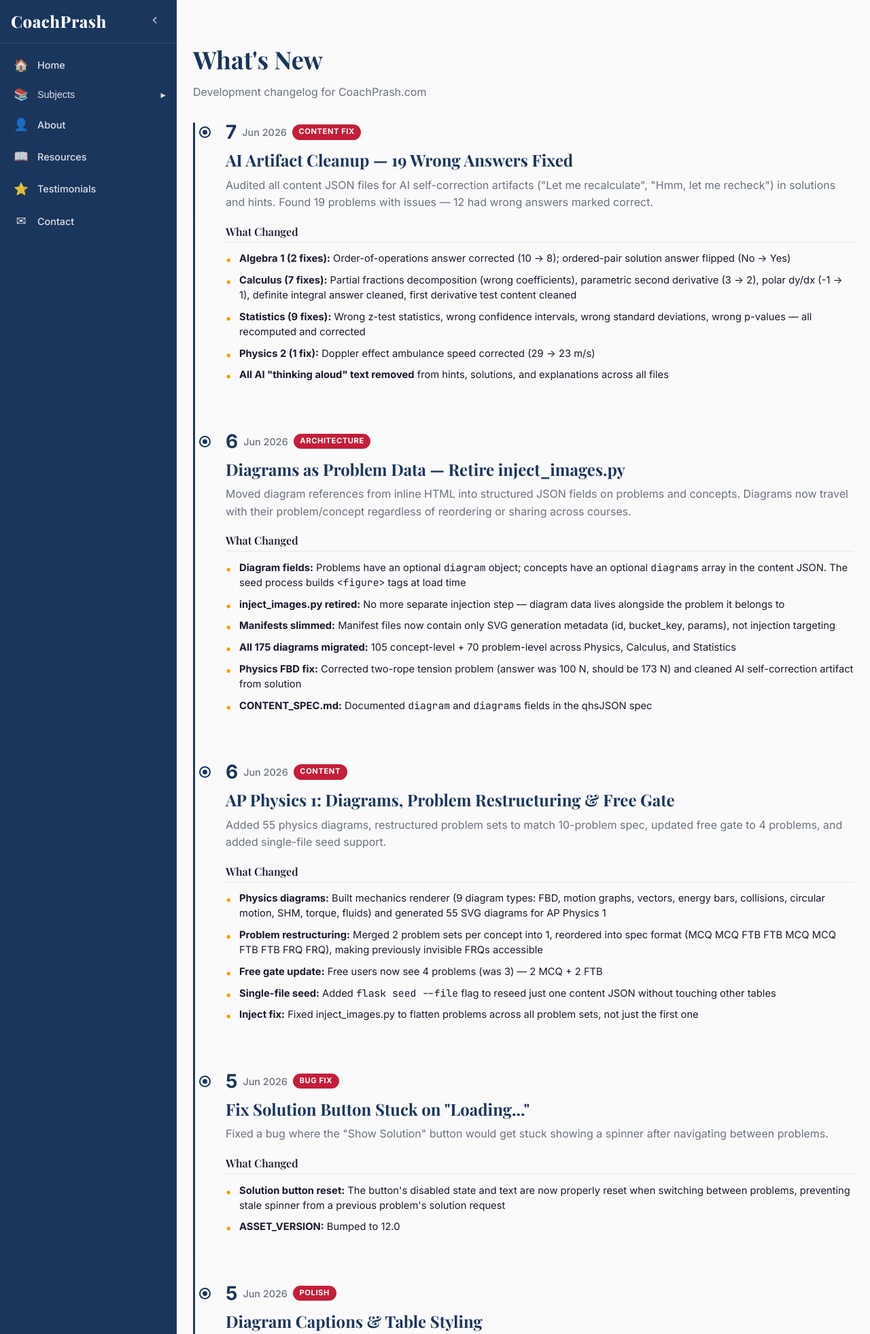
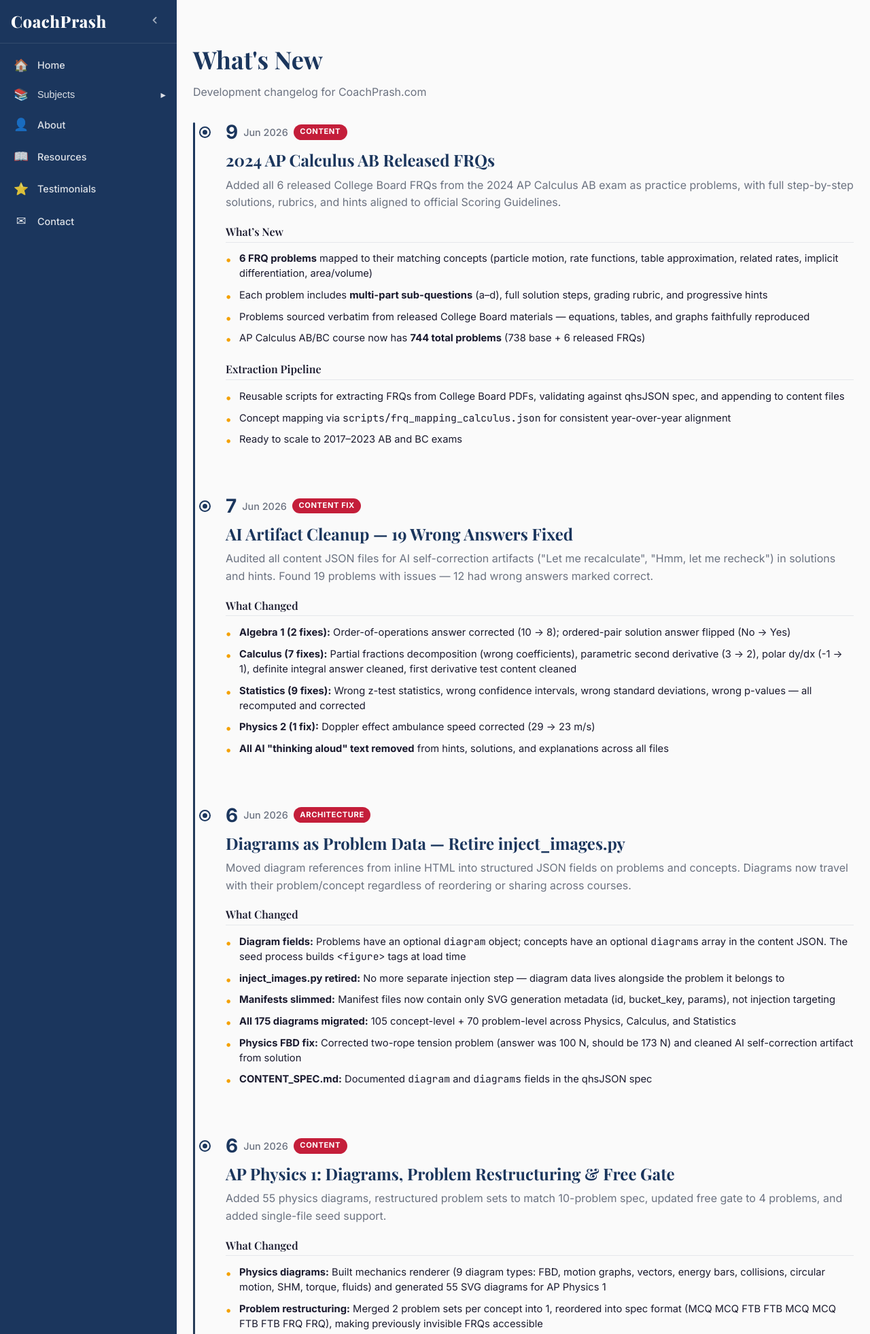
Before and after one commit to CoachPrash/CoachPrash, a Python web app: template app/templates/admin/changelog.html in a window 1280 px wide. Shown: the top 1962 px of the page at 68% size. Run offline with Jinja, Linux system fonts and the light colour scheme; the template is opened without the code that fills it, so the values that code supplies are empty.

Commit message:
Update changelog + Admin Manual v23.0 for 2024 FRQ pilot
Add changelog entry for 6 released College Board FRQs. Update Admin
Manual: bump problem count to 744, rename Written→FRQ in filter docs,
note that filters now preserve answer tracking.

Co-Authored-By: Claude Opus 4.6 <noreply@anthropic.com>

```diff
--- a/app/templates/admin/changelog.html
+++ b/app/templates/admin/changelog.html
@@ -8,6 +8,37 @@
         <p class="changelog-subtitle">Development changelog for CoachPrash.com</p>
 
         <div class="changelog-timeline">
+
+            <div class="changelog-entry">
+                <div class="changelog-date">
+                    <span class="changelog-date-day">9</span>
+                    <span class="changelog-date-month">Jun 2026</span>
+                    <span class="changelog-phase-badge">Content</span>
+                </div>
+                <div class="changelog-body">
+                    <h2>2024 AP Calculus AB Released FRQs</h2>
+                    <p class="changelog-summary">Added all 6 released College Board FRQs from the 2024 AP Calculus AB exam as practice problems, with full step-by-step solutions, rubrics, and hints aligned to official Scoring Guidelines.</p>
+
+                    <div class="changelog-section">
+                        <h3>What&rsquo;s New</h3>
+                        <ul>
+                            <li><strong>6 FRQ problems</strong> mapped to their matching concepts (particle motion, rate functions, table approximation, related rates, implicit differentiation, area/volume)</li>
+                            <li>Each problem includes <strong>multi-part sub-questions</strong> (a&ndash;d), full solution steps, grading rubric, and progressive hints</li>
+                            <li>Problems sourced verbatim from released College Board materials &mdash; equations, tables, and graphs faithfully reproduced</li>
+                            <li>AP Calculus AB/BC course now has <strong>744 total problems</strong> (738 base + 6 released FRQs)</li>
+                        </ul>
+                    </div>
+
+                    <div class="changelog-section">
+                        <h3>Extraction Pipeline</h3>
+                        <ul>
+                            <li>Reusable scripts for extracting FRQs from College Board PDFs, validating against qhsJSON spec, and appending to content files</li>
+                            <li>Concept mapping via <code>scripts/frq_mapping_calculus.json</code> for consistent year-over-year alignment</li>
+                            <li>Ready to scale to 2017&ndash;2023 AB and BC exams</li>
+                        </ul>
+                    </div>
+                </div>
+            </div>
 
             <div class="changelog-entry">
                 <div class="changelog-date">
```
Also changed, not shown: docs/ADMIN_MANUAL.md (+4 -4 lines).
